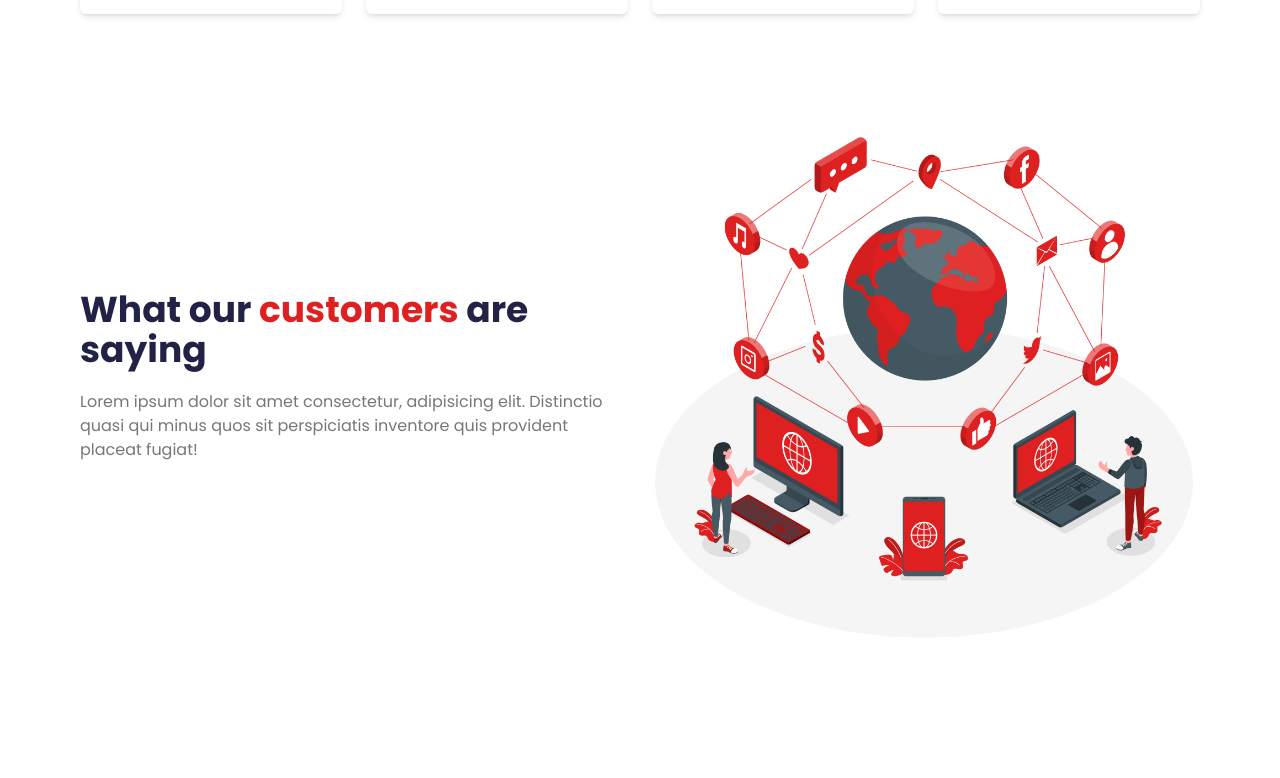
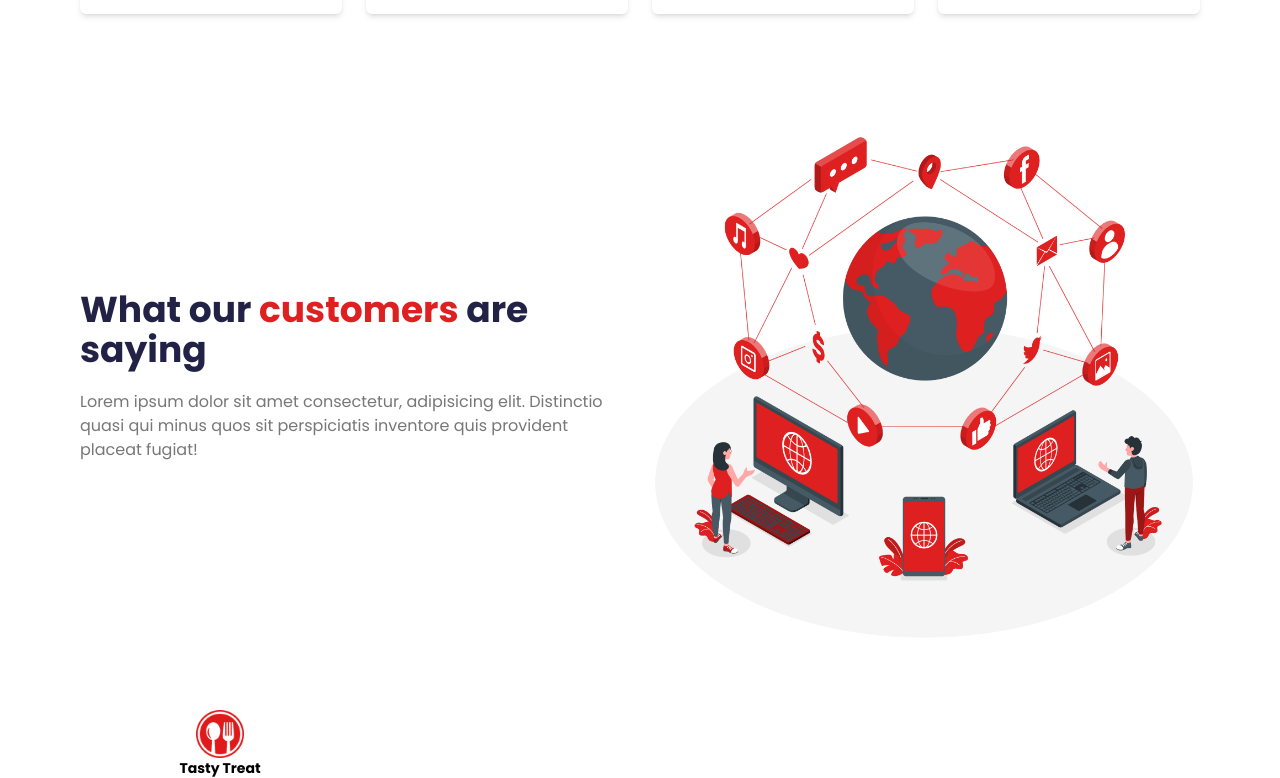
Before and after one commit to mallick-portfolio/food-delivery-app, a React (Create React App) app in the folder frontend/: page /home in a window 1280 px wide. Shown: the part 3791-4569 px from the top of the page. Before the commit the page ends 4501 px from the top, so only its background shows below. Built offline with nearby package versions, Linux system fonts and the light colour scheme.

Commit message:
start footer

```diff
--- a/frontend/src/App.js
+++ b/frontend/src/App.js
@@ -1,5 +1,5 @@
 import React from "react";
-import { Header } from "./components/index.js";
+import { Footer, Header } from "./components/index.js";
 import Router from "./Router/Router.jsx";
 
 const App = () => {
@@ -7,6 +7,7 @@ const App = () => {
     <div>
       <Header />
       <Router />
+      <Footer />
     </div>
   );
 };
--- /dev/null
+++ b/frontend/src/components/Footer/Footer.jsx
@@ -0,0 +1,16 @@
+import React from "react";
+import logo from "../../assets/logo.png";
+const Footer = () => {
+  return (
+    <div className="container grid grid-cols-1 sm:grid-cols-2 md:grid-cols-3 lg:grid-cols-4">
+      <div>
+        <div className="logo-area justify-start">
+          <img className="w-12" src={logo} alt="" />
+          <h4 className="text-sm font-bold">Tasty Treat</h4>
+        </div>
+      </div>
+    </div>
+  );
+};
+
+export default Footer;
--- a/frontend/src/components/index.js
+++ b/frontend/src/components/index.js
@@ -6,3 +6,4 @@ export { default as PopularFood } from "./PopularFood/FoodCategory.jsx";
 export { default as Tasty } from "./Tasty/Tasty.jsx";
 export { default as HotPizza } from "./HotPizza/HotPizza.jsx";
 export { default as Testimonial } from "./Testimonial/Testimonial.jsx";
+export { default as Footer } from "./Footer/Footer.jsx";
```
